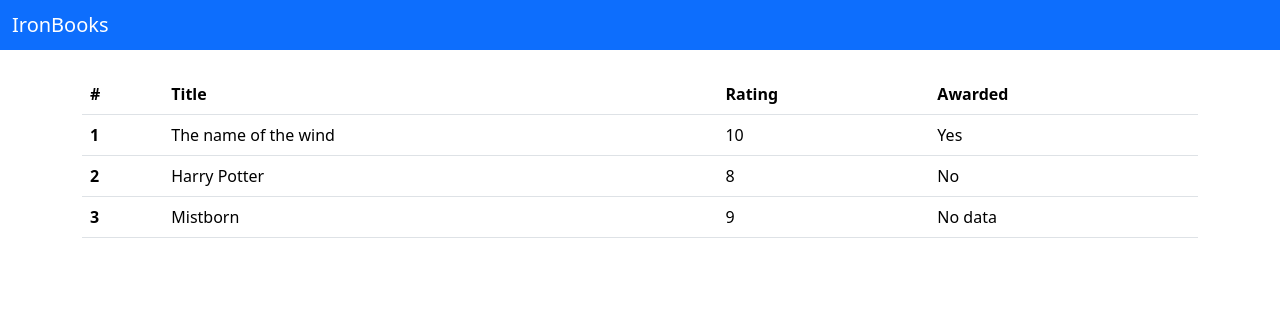
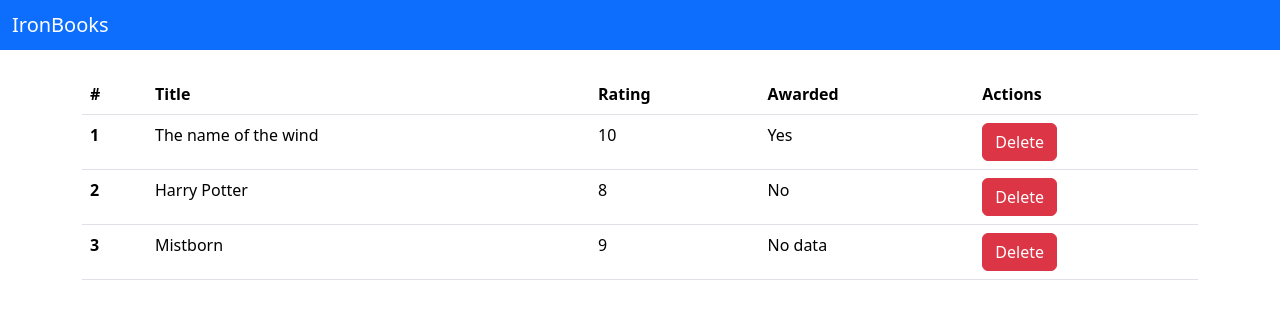
Before and after one commit to plaso/react-books, a React (Vite) app: page / in a window 1280 px wide. Shown: the top 310 px of the page. Built offline with nearby package versions, Linux system fonts and the light colour scheme.

Commit message:
feat: delete feature

```diff
--- a/src/components/BooksList/BookItem.jsx
+++ b/src/components/BooksList/BookItem.jsx
@@ -1,4 +1,4 @@
-const BookItem = ({ title, rating, awarded, id }) => {
+const BookItem = ({ title, rating, awarded, id, onDelete }) => {
   const isAwarded = () => {
     if (awarded === true) {
       return 'Yes'
@@ -14,6 +14,11 @@ const BookItem = ({ title, rating, awarded, id }) => {
       <td>{title}</td>
       <td>{rating}</td>
       <td>{isAwarded()}</td>
+      <td>
+        <button className="btn btn-danger" onClick={onDelete}>
+          Delete
+        </button>
+      </td>
     </tr>
   )
 }
--- a/src/components/BooksList/BooksList.jsx
+++ b/src/components/BooksList/BooksList.jsx
@@ -4,6 +4,12 @@ import BookItem from './BookItem';
 
 const BooksList = () => {
   const [books, setBooks] = useState(booksJSON);
+
+  const onDeleteBook = (id) => {
+    const newBooks = books.filter((book) => book.id !== id);
+
+    setBooks(newBooks)
+  }
 
   return (
     <div className="BooksList">
@@ -14,11 +20,12 @@ const BooksList = () => {
             <th scope="col">Title</th>
             <th scope="col">Rating</th>
             <th scope="col">Awarded</th>
+            <th scope="col">Actions</th>
           </tr>
         </thead>
         <tbody>
           {books.map(book => (
-            <BookItem key={book.id} {...book} />
+            <BookItem key={book.id} {...book} onDelete={() => onDeleteBook(book.id)} />
           ))}
         </tbody>
       </table>
```
